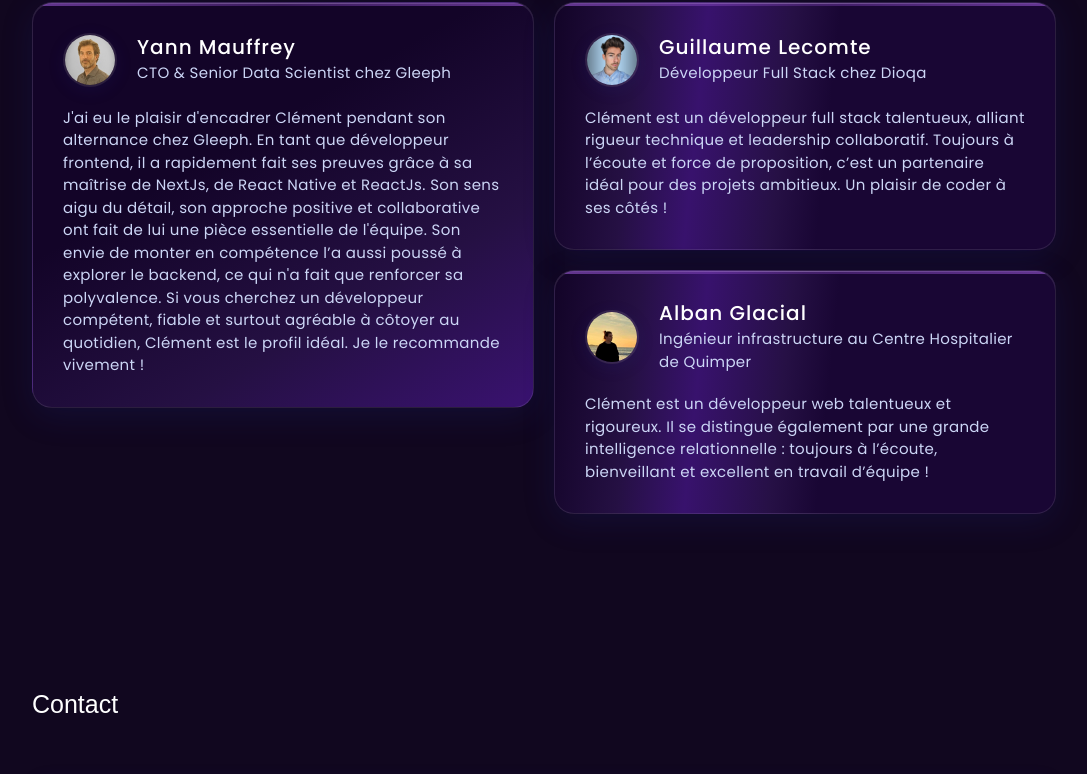
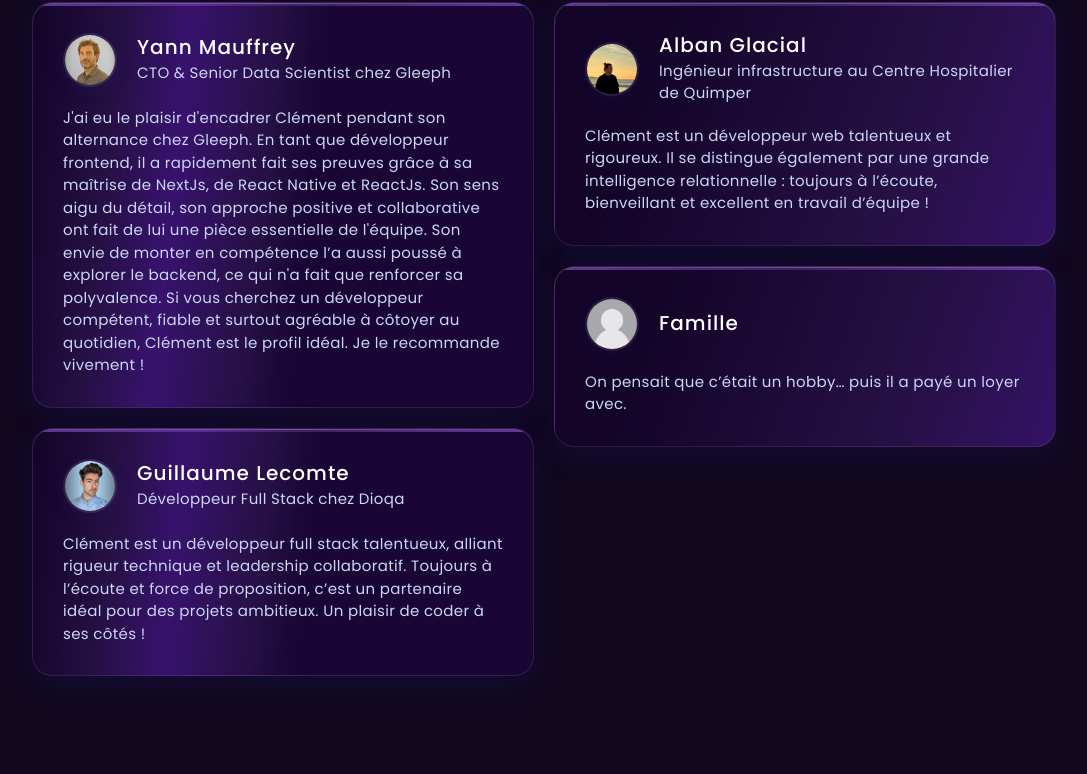
Before and after one commit to Erpriex/portfolio, a React (Create React App) app: page / in a window 1280 px wide. Shown: the part 2014-2788 px from the top of the page, without its empty margins (96-1183 px from the left). Built offline with nearby package versions, Linux system fonts and the light colour scheme; a web font is replaced by a local one.

Commit message:
🤡 Unserious reco

```diff
--- a/src/components/RecommendationCard.js
+++ b/src/components/RecommendationCard.js
@@ -20,18 +20,23 @@ const RecommendationCard = ({ img, name, job, link, content }) => {
     }
   }, [isVisible]);
 
+  const handleClick = () => {
+    if (!link) return;
+    window.open(link, "_blank");
+  };
+
   return (
     <section
       ref={ref}
       className={`${styles.container} ${hasAppeared ? styles.appear : ""}`}
       style={{ background: gradient }}
-      onClick={() => window.open(link, "_blank")}
+      onClick={handleClick}
     >
       <section className={styles.header}>
         <img className={styles.img} src={img} alt={name} />
         <section>
           <h3 className={styles.name}>{name}</h3>
-          <p className={styles.job}>{job}</p>
+          {job && <p className={styles.job}>{job}</p>}
         </section>
       </section>
       <p className={styles.content}>{content}</p>
--- a/src/pages/HomePage.js
+++ b/src/pages/HomePage.js
@@ -12,6 +12,7 @@ import gleephImg from "../assets/img/gleeph.jpg";
 import glecomteImg from "../assets/img/glecomte.png";
 import ymauffreyImg from "../assets/img/ymauffrey.png";
 import aglacialImg from "../assets/img/aglacial.png";
+import anyPersonImg from "../assets/img/anyperson.png";
 import ContactForm from "../components/ContactForm";
 
 const HomePage = () => {
@@ -42,6 +43,13 @@ const HomePage = () => {
       link: "https://www.linkedin.com/in/alban-glacial-39966224b/",
       content:
         "Clément est un développeur web talentueux et rigoureux. Il se distingue également par une grande intelligence relationnelle : toujours à l’écoute, bienveillant et excellent en travail d’équipe !",
+    },
+    {
+      img: anyPersonImg,
+      name: "Famille",
+      job: "",
+      link: "",
+      content: "On pensait que c’était un hobby… puis il a payé un loyer avec.",
     },
   ];
 
```
Also changed, not shown: src/assets/img/anyperson.png (added).
